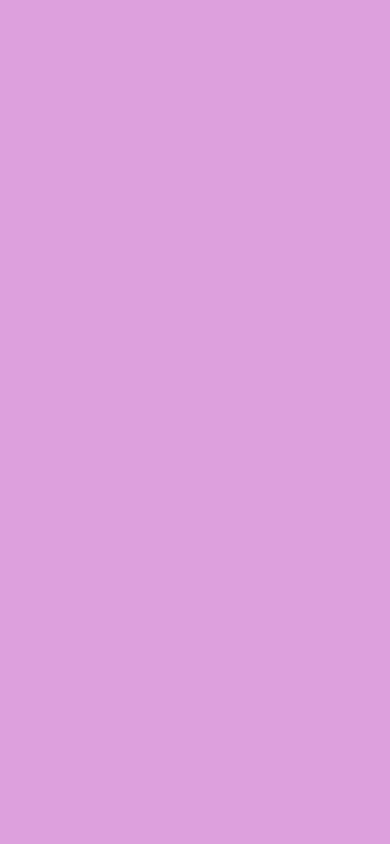
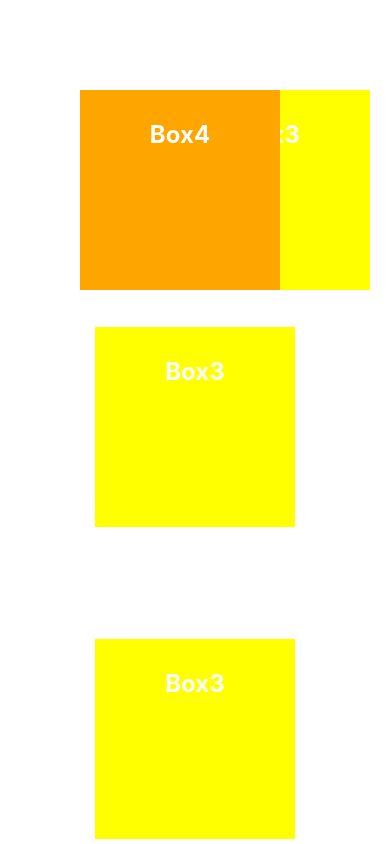
Before and after one commit to tensor110/React-Native, a React Native app in the folder Tutorial/: screen / in a window 390 px wide. Built offline with nearby package versions, Linux system fonts and the light colour scheme.

Commit message:
flexbox done

```diff
--- /dev/null
+++ b/Tutorial/Flex.js
@@ -0,0 +1,41 @@
+import { View, StyleSheet } from "react-native";
+import FlexBoxes from "./FlexBox/FlexBox";
+
+export default function Flexes() {
+  return (
+    <View style={styles.container}>
+      {/* <FlexBoxes style={{ backgroundColor: "red", flex: 1 }}>Box1</FlexBoxes> */}
+      {/* <FlexBoxes style={{ backgroundColor: "black", flex: 3 }}>Box2</FlexBoxes> */}
+      <FlexBoxes style={{ backgroundColor: "yellow", top:75, left:75 }}>Box3</FlexBoxes>
+      <FlexBoxes style={{ backgroundColor: "yellow" }}>Box3</FlexBoxes>
+      <FlexBoxes style={{ backgroundColor: "yellow" }}>Box3</FlexBoxes>
+      <FlexBoxes style={{ backgroundColor: "orange", position: 'absolute', top:75, left:75 }}>Box4</FlexBoxes>
+      {/* <FlexBoxes style={{ backgroundColor: "pink", alignSelf: "flex-start" }}>
+        Box5
+      </FlexBoxes>
+      <FlexBoxes style={{ backgroundColor: "plum", alignSelf: "center", flexBasis: 200, flexGrow: 1 }}>
+        Box6
+      </FlexBoxes>
+      <FlexBoxes style={{ backgroundColor: "purple", alignSelf: "flex-end" }}>
+        Box7
+      </FlexBoxes> */}
+    </View>
+  );
+}
+
+const styles = StyleSheet.create({
+  container: {
+    flex: 1,
+    // flexWrap: "wrap",
+    justifyContent: "space-between",
+    alignItems: "center",
+    alignContent: 'center',
+    flexDirection: "column",
+    // gap:20,
+    // rowGap: 20,
+    // columnGap: 30,
+    marginTop: 10,
+    borderWidth: 5,
+    borderColor: "white",
+  },
+});
--- a/Tutorial/Styles/FlexBox.js
+++ b/Tutorial/FlexBox/FlexBox.js
@@ -9,10 +9,16 @@ export default function FlexBoxes({children, style}) {
 }
 
 const styles = StyleSheet.create({
-  box: { flex: 1, backgroundColor: "plum", padding: 30 },
+  box: {
+    backgroundColor: "plum",
+    padding: 30,
+    width: 200,
+    height: 200
+  },
   text: {
     fontSize: 24,
     fontWeight: "bold",
     textAlign: "center",
+    color: 'white'
   },
 });
--- a/Tutorial/Styles.js
+++ b/Tutorial/Styles.js
@@ -1,13 +1,13 @@
 import StyleSheetAPI from "./Styles/StyleSheetAPI";
 import MultipleStyles from "./Styles/MultipleStyles";
 import BoxModels from "./Styles/BoxModel";
-import FlexBoxes from "./Styles/FlexBox";
+import Flexes from "./Flex";
 
 export default function Styles(){
     return(
         // <StyleSheetAPI />
         // <MultipleStyles/>
         // <BoxModels />
-        <FlexBoxes />
+        <Flexes />
     )
 }
```
